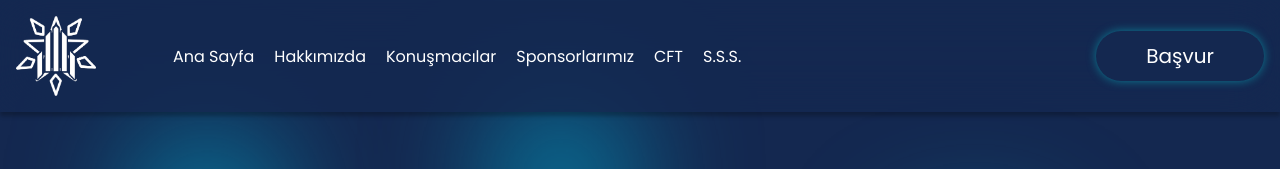
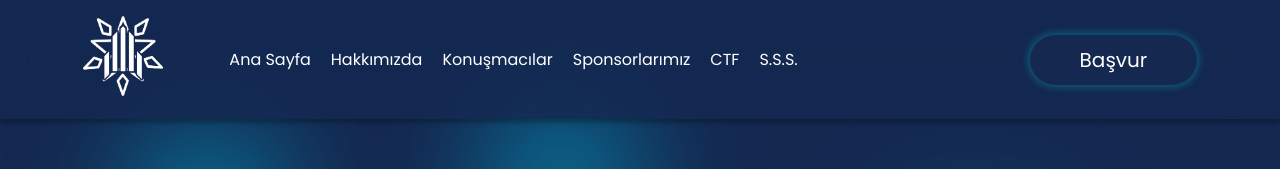
Before and after one commit to skylab-kulubu/skydays-2025, a React (Vite) app: page / in a window 1280 px wide. Shown: the top 169 px of the page. Built offline with nearby package versions, Linux system fonts and the light colour scheme; a web font is replaced by a local one.

Commit message:
[FIX-2] Fix typo CFT to CTF

```diff
--- a/src/components/Header.css
+++ b/src/components/Header.css
@@ -11,7 +11,7 @@ header {
   z-index: 3;
 }
 
-header > img {
+header > a > img {
   width: 5rem;
   height: 5rem;
 }
@@ -29,7 +29,7 @@ header > nav > button {
   border: none;
 }
 
-header > a {
+header > a:nth-of-type(2) {
   background-color: #142850;
   padding: 0.625rem 3.125rem;
   font-size: 1.25rem;
@@ -72,3 +72,14 @@ header > h1 {
     padding: 0.625rem 1.5rem;
   }
 }
+@media only screen and (min-width: 900px) {
+  header {
+    grid-template-columns: 1fr auto 1fr 12fr auto 1fr;
+  }
+  header > a:nth-of-type(1) {
+    grid-column: 2/3;
+  }
+  header > nav {
+    grid-column: 4/5;
+  }
+}
--- a/src/components/Header.jsx
+++ b/src/components/Header.jsx
@@ -16,7 +16,9 @@ const scrollToElement = (element) => {
 function Header() {
   return (
     <header>
-      <img src={skylablogo} alt="Skylab Kulüp Logosu" />
+      <a href="https://yildizskylab.com/" target="_blank">
+        <img src={skylablogo} alt="Skylab Kulüp Logosu" />
+      </a>
       <nav>
         <button onClick={() => scrollToElement("welcome")}>Ana Sayfa</button>
         <button onClick={() => scrollToElement("about")}>Hakkımızda</button>
@@ -26,7 +28,7 @@ function Header() {
         <button onClick={() => scrollToElement("sponsors")}>
           Sponsorlarımız
         </button>
-        <button onClick={() => scrollToElement("ctf")}>CFT</button>
+        <button onClick={() => scrollToElement("ctf")}>CTF</button>
         <button onClick={() => scrollToElement("sss")}>S.S.S.</button>
       </nav>
       <h1>SKYDAYS</h1>
```
